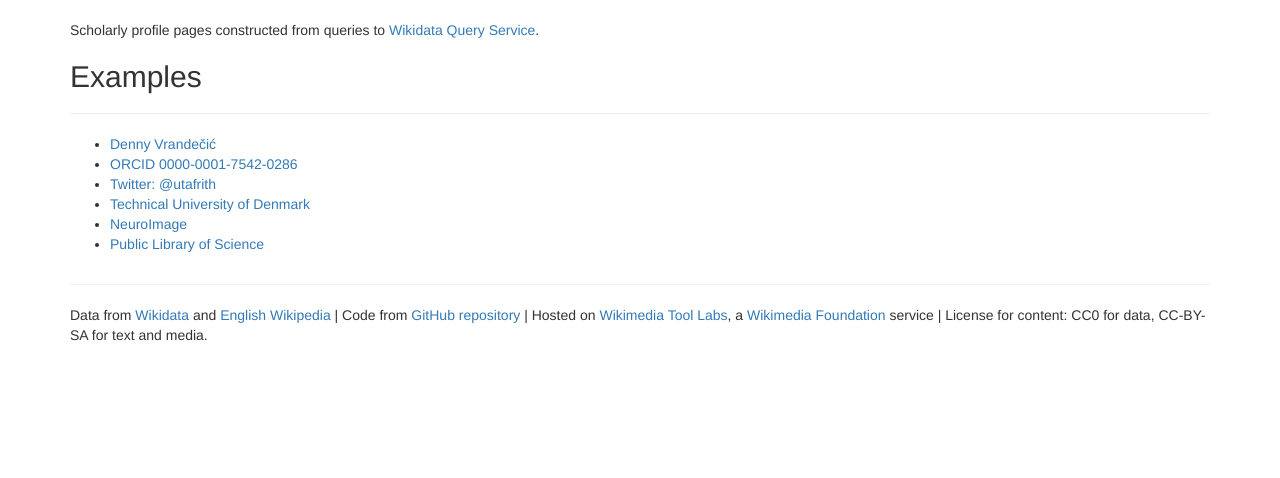
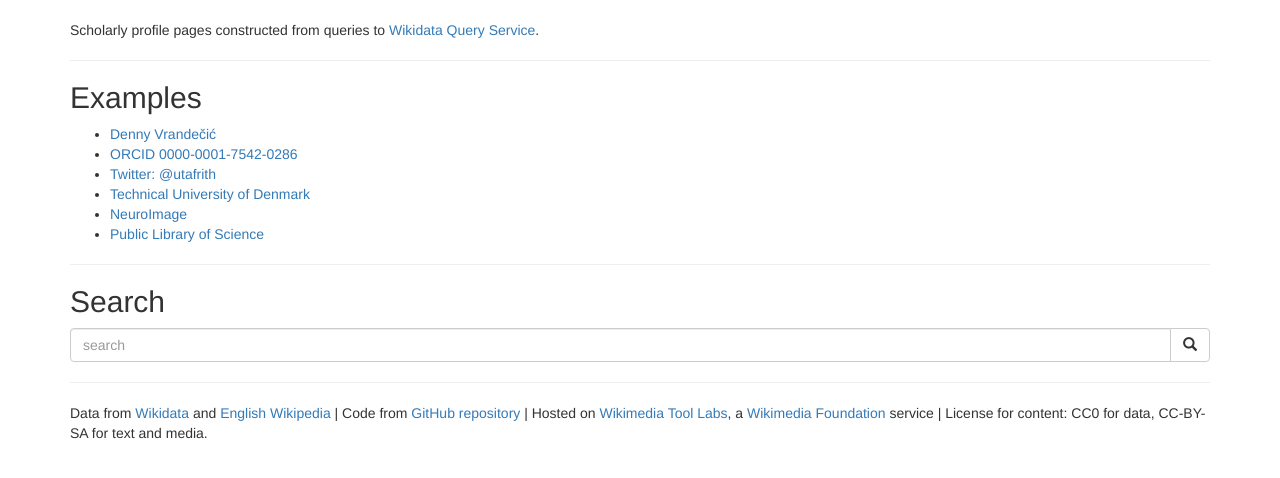
Before and after one commit to WDscholia/scholia, a Flask app: page / in a window 1280 px wide. Shown: the part 50-528 px from the top of the page. Run offline with Flask 2, Linux system fonts and the light colour scheme; parts of the project's set-up code (start-up, migrations or seed data) failed here and were passed over; some libraries are stand-ins or nearby versions.

Commit message:
Implement rudimentary search

```diff
--- a/scholia/app/templates/index.html
+++ b/scholia/app/templates/index.html
@@ -5,8 +5,9 @@
 Scholarly profile pages constructed from queries to
 <a href="https://query.wikidata.org/">Wikidata Query Service</a>.
 
+<hr>
+
 <h2>Examples</h2>
-<hr>
 
 <ul>
   <li><a href="author/Q18618629">Denny Vrandečić</a></li>
@@ -17,4 +18,43 @@ Scholarly profile pages constructed from queries to
   <li><a href="publisher/Q233358">Public Library of Science</a></li>
 </ul>
 
+<hr>
+
+<h2>Search</h2>
+
+<div class="input-group">
+  <input type="text" class="form-control" placeholder="search" id="searchterm"/>
+  <span class="input-group-btn">
+    <button class="btn btn-default" type="submit">
+      <i class="glyphicon glyphicon-search"></i>
+    </button>
+  </span>
+</div>
+
+<div id="searchresult"></div>
+
 {% endblock %}
+
+
+{% block scripts %}
+{{super()}}
+
+<script type="text/javascript">
+$('#searchterm').keyup(function( e ) {
+  var q = $('#searchterm').val();
+  $.getJSON("http://www.wikidata.org/w/api.php?callback=?", {
+      search: q,
+      action: "wbsearchentities",
+      language: "en",
+      format: "json",
+      strictlanguage: true,
+    },
+    function(data) {
+      $("#searchresult").empty();
+      $.each(data.search, function(i, item) {
+        $("#searchresult").append("<div><a href='/" + item.title + "'>" + item.label + "</a> - " + item.description + "</div>");
+    });
+  });
+});
+</script>
+{% endblock %}
```
